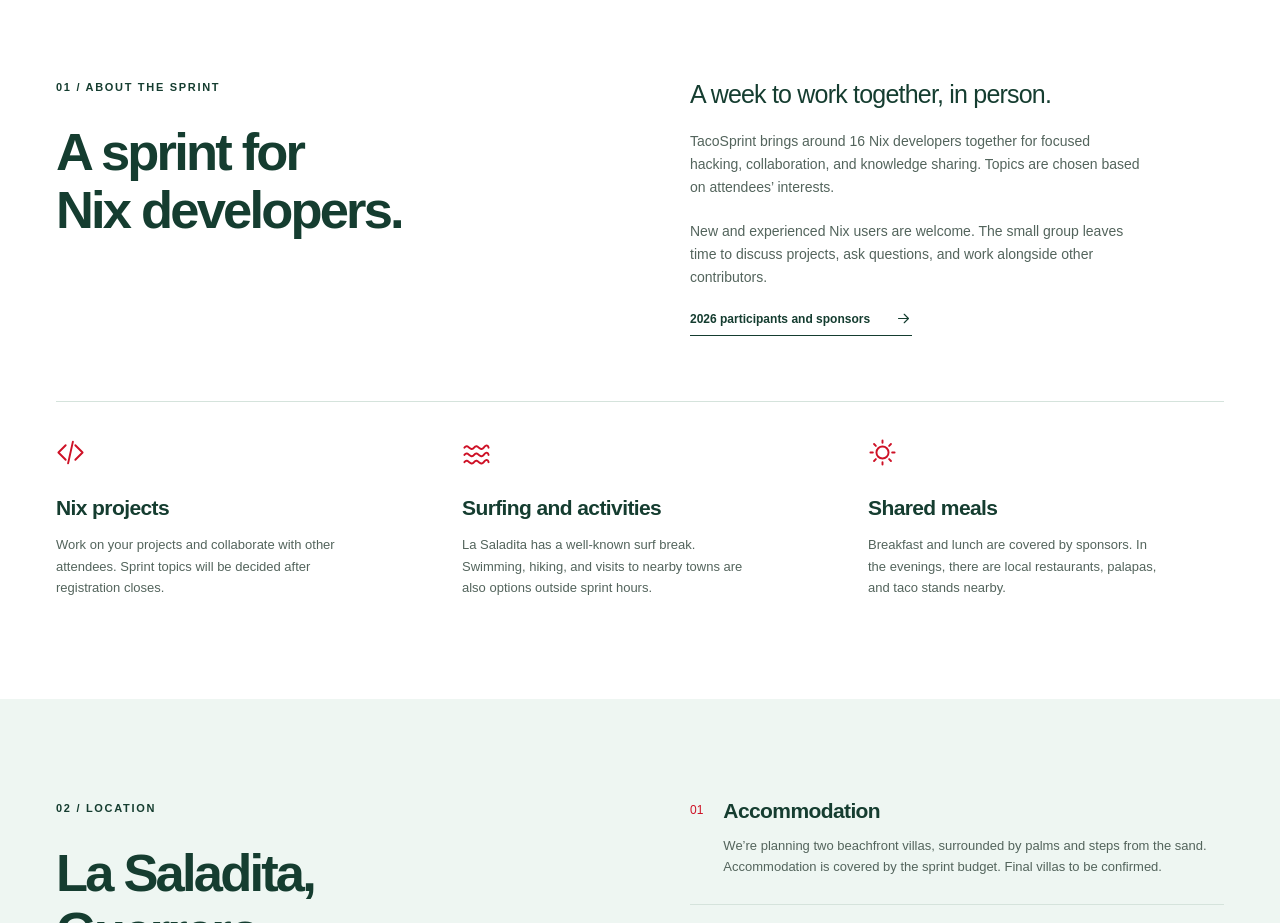
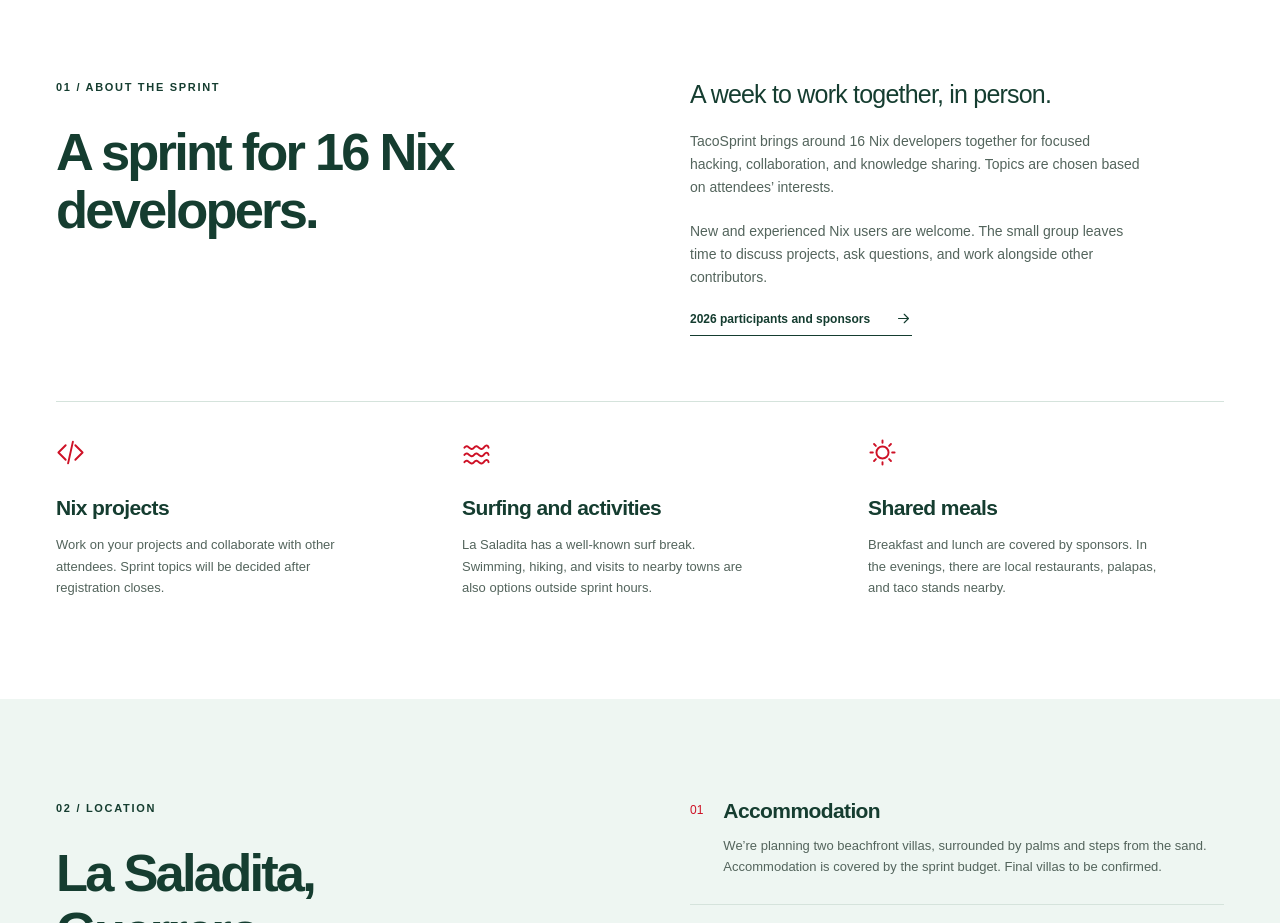
Before and after one commit to OceanSprint/tacosprint.org, an Astro site: page / in a window 1280 px wide. Shown: the part 1160-2083 px from the top of the page. Built offline with nearby package versions, Linux system fonts and the light colour scheme; Astro itself is replaced by a stand-in of ours.

Commit message:
Specify 16 developers in the sprint heading

```diff
--- a/src/pages/index.astro
+++ b/src/pages/index.astro
@@ -83,11 +83,7 @@ import SprintPhoto from "../components/SprintPhoto.astro";
   <section class="section container about-grid" id="about">
     <div>
       <p class="eyebrow">01 / About the sprint</p>
-      <h2>
-        A sprint for
-        <br />
-        Nix developers.
-      </h2>
+      <h2>A sprint for 16 Nix developers.</h2>
     </div>
     <div class="about-copy">
       <p class="large-copy">A week to work together, in person.</p>
```
